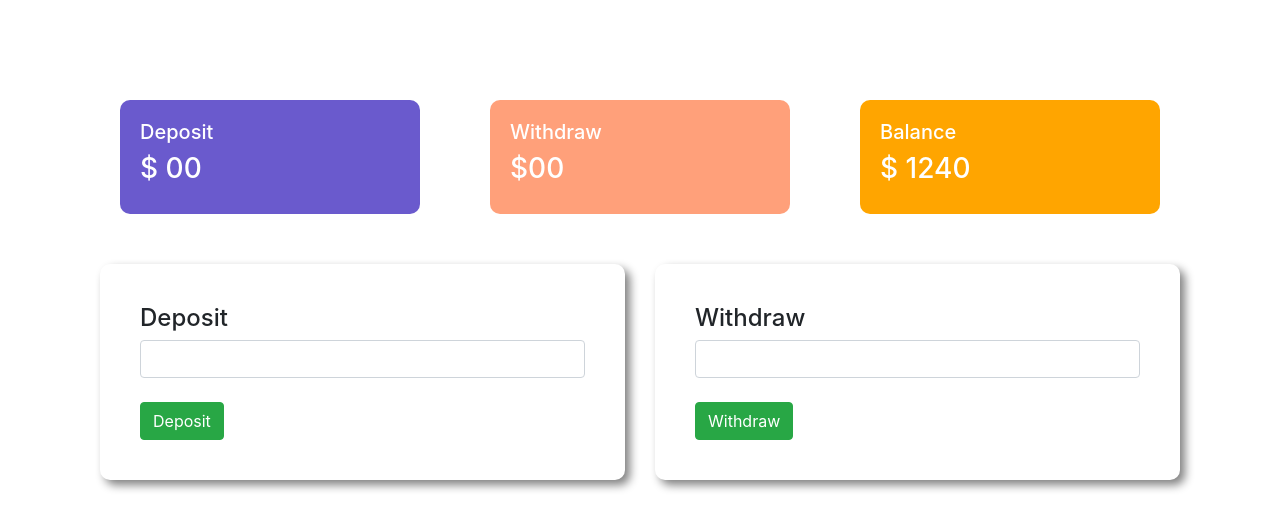
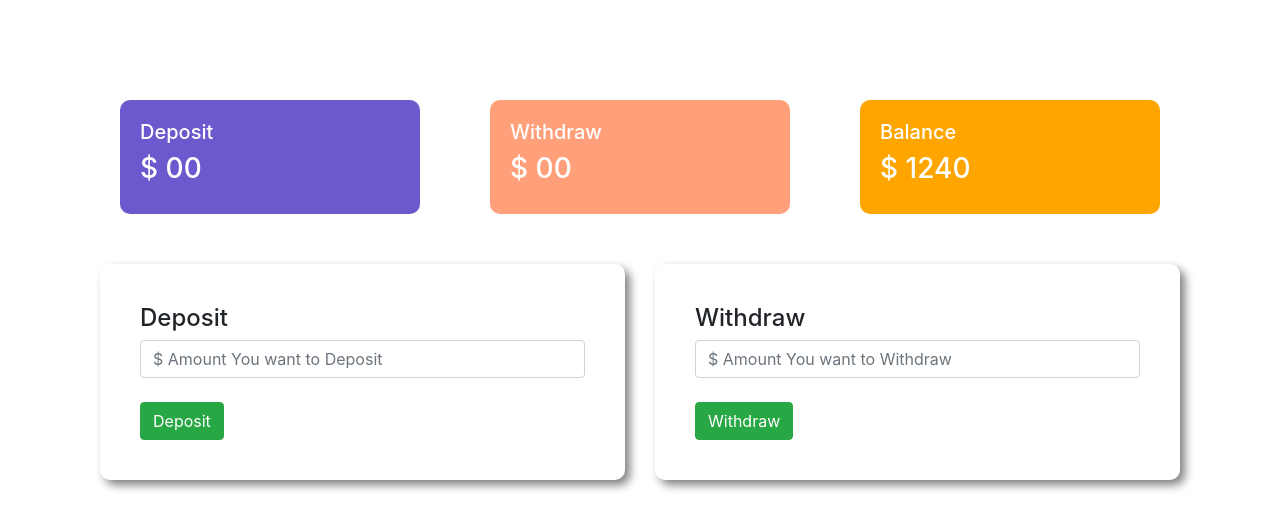
Before and after one commit to Saleh-123/pioneer-bank, a plain HTML site: page index.html in a window 1280 px wide. Both pictures are taken after a click on the button "Enter". Drawn offline with nearby package versions, Linux system fonts and the light colour scheme.

Commit message:
Done pioneer-bank

```diff
--- a/index.html
+++ b/index.html
@@ -32,7 +32,7 @@
            <div class="col-md-4">
               <div class="withdraw status">
                 <h5>Withdraw</h5>
-                <h3>$00</h3>
+                <h3>$ <span id="currentWithdraw">00</span> </h3>
               </div>
            </div>
            <div class="col-md-4">
@@ -46,7 +46,7 @@
            <div class="col-md-6">
                <div class="submit-area">
                 <h4>Deposit</h4>
-                <input id="depositAmount" type="text" class="form-control">
+                <input id="depositAmount" type="text" class="form-control" placeholder="$ Amount You want to Deposit">
                 <br>
                 <button id="addDeposit" class="btn btn-success">Deposit</button>
                </div>
@@ -54,7 +54,7 @@
            <div class="col-md-6">
                <div class="submit-area">
                 <h4>Withdraw</h4>
-                <input id="withdrawAmount" type="text" class="form-control">
+                <input id="withdrawAmount" type="text" class="form-control" placeholder="$ Amount You want to Withdraw">
                 <br>
                 <button id="addWithdraw" class="btn btn-success">Withdraw</button>
                </div>
@@ -83,6 +83,10 @@
             const withdrawBtn = document.getElementById("addWithdraw");
             withdrawBtn.addEventListener("click", function(){
                 const withdrawNumber = getInputNumber("withdrawAmount");
+
+                updateSpanText("currentWithdraw", withdrawNumber);
+                updateSpanText("currentBalance", -1*withdrawNumber);
+                document.getElementById("withdrawAmount").value = "";
             })
           // withdraw button event handler
             function getInputNumber(id){
```
